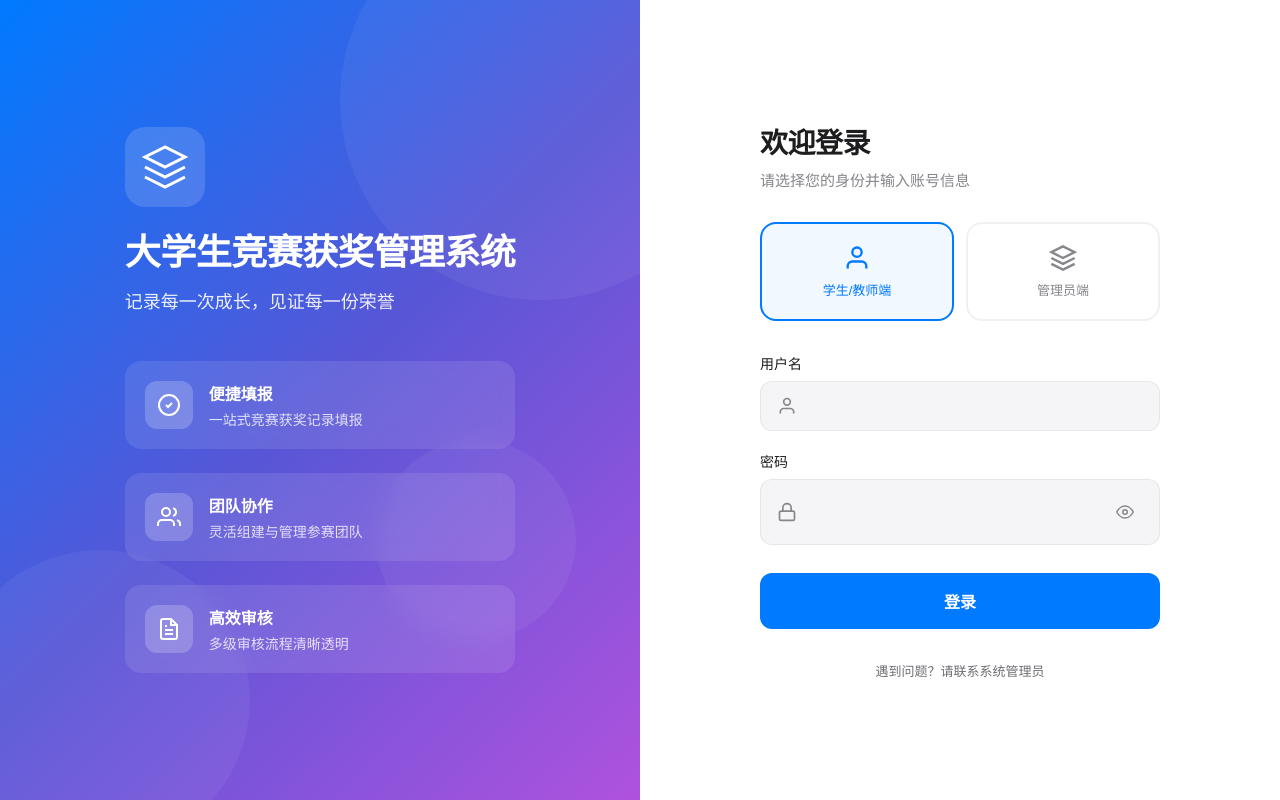
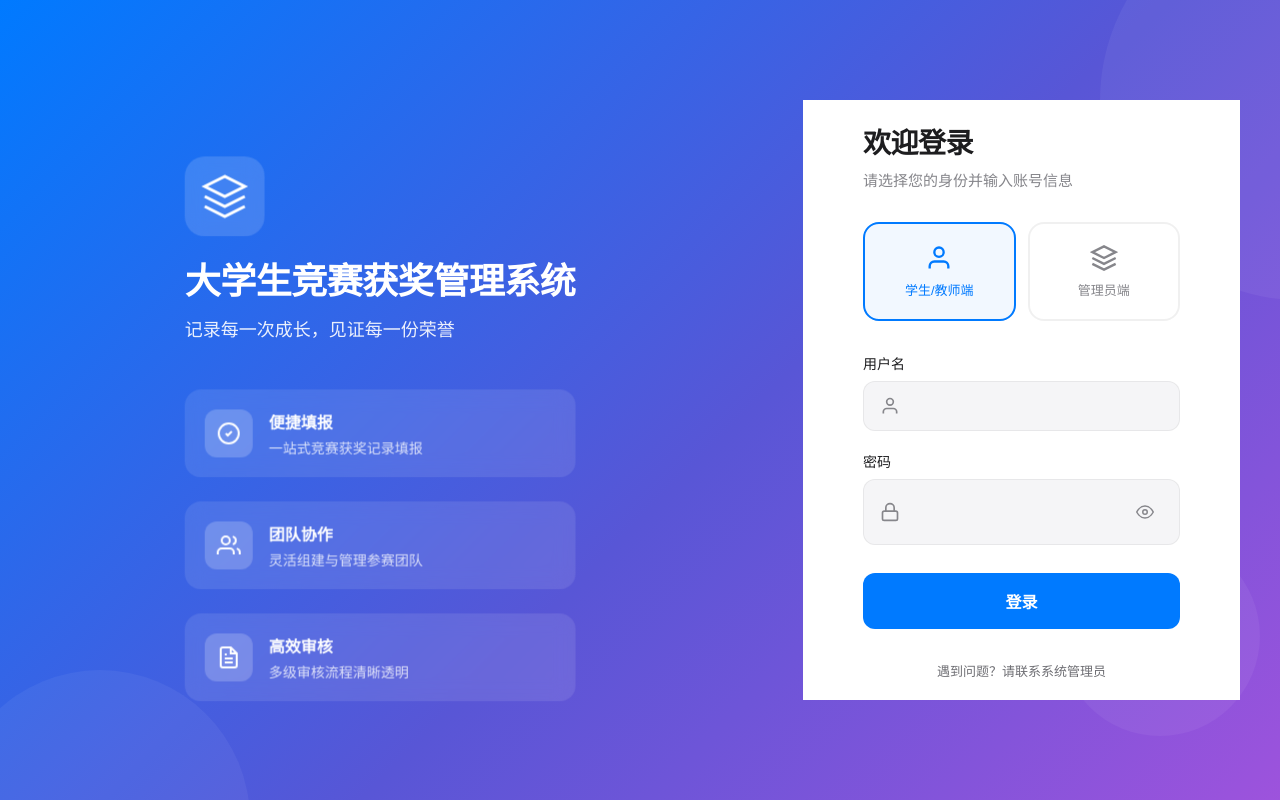
Before and after one commit to Xuan-05/awards, a Vue app in the folder frontend/awards-frontend/: page /login in a window 1280 px wide. Built offline with nearby package versions, Linux system fonts and the light colour scheme.

Commit message:
登录页面修改

```diff
--- a/frontend/awards-frontend/src/views/LoginView.vue
+++ b/frontend/awards-frontend/src/views/LoginView.vue
@@ -261,7 +261,10 @@ async function onSubmit() {
 <style scoped>
 .login-page {
   min-height: 100vh;
+  overflow: hidden;
   display: flex;
+  position:relative;
+    align-items: center;
   background: var(--apple-bg);
 }
 
@@ -269,7 +272,12 @@ async function onSubmit() {
 .brand-section {
   flex: 1;
   display: none;
-  position: relative;
+  position: absolute;
+  top:0;
+  left:0;
+  width:100%;
+  height:100%;
+  z-index:1;
   background: linear-gradient(135deg, var(--apple-primary) 0%, #5856D6 50%, #AF52DE 100%);
   overflow: hidden;
   padding: 60px;
@@ -284,10 +292,16 @@ async function onSubmit() {
 }
 
 .brand-content {
-  position: relative;
+  position: absolute;
   z-index: 1;
+  top: 50%;
+  left: 50%;
+  transform: translate(-50%, -55%);
+  margin-left: -320px;
+  height: 60%;
   color: white;
   max-width: 480px;
+
 }
 
 .brand-logo {
@@ -410,10 +424,16 @@ async function onSubmit() {
 .form-section {
   flex: 1;
   display: flex;
+  position:absolute;
+  top: 50%; transform: translateY(-50%);
+  right:40px;
+  height:60%;
+  z-index:10;
   align-items: center;
   justify-content: center;
   padding: 40px 24px;
   background: var(--apple-bg);
+  background: rgba(255, 255, 255, 1);
 }
 
 @media (min-width: 1024px) {
```
Also changed, not shown: 1 other file (tests, documents, lock files or other folders).
